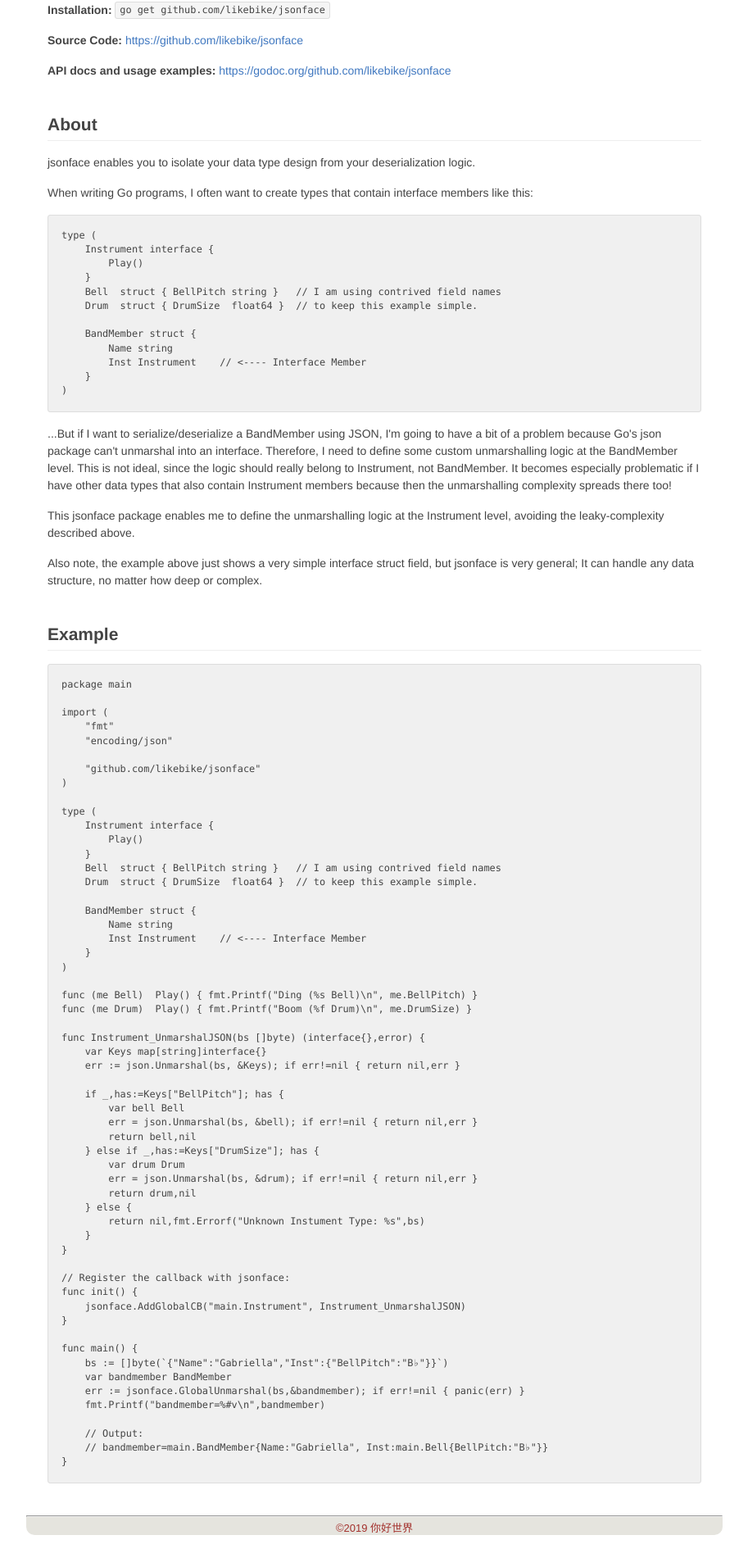
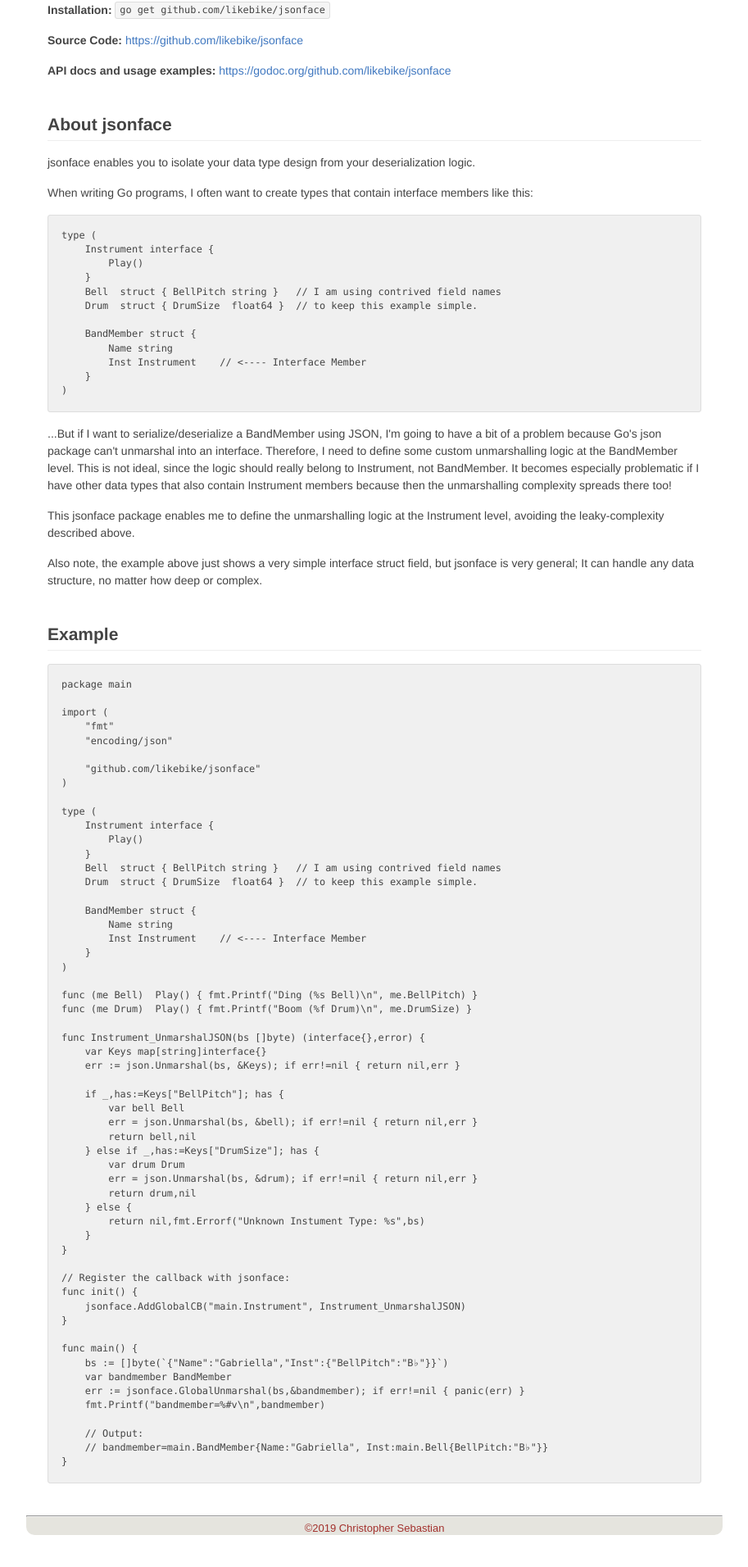
Before and after one commit to likebike/jsonface, a plain HTML site: page index.html in a window 1280 px wide. Shown: the part 222-2134 px from the top of the page at 82% size, without its empty margins (183-1096 px from the left). Drawn offline with Linux system fonts and the light colour scheme.

Commit message:
Render website

```diff
--- a/index.html
+++ b/index.html
@@ -45,7 +45,7 @@
       <article class="markdown-body"><p><strong>Installation:</strong> <code>go get github.com/likebike/jsonface</code></p>
 <p><strong>Source Code:</strong> <a href="https://github.com/likebike/jsonface">https://github.com/likebike/jsonface</a></p>
 <p><strong>API docs and usage examples:</strong> <a href="https://godoc.org/github.com/likebike/jsonface">https://godoc.org/github.com/likebike/jsonface</a></p>
-<h2>About</h2>
+<h2>About jsonface</h2>
 <p>jsonface enables you to isolate your data type design from your deserialization logic.</p>
 <p>When writing Go programs, I often want to create types that contain interface members like this:</p>
 <pre><code>type (
@@ -133,7 +133,7 @@ func main() {
     </section>
     <section id=footer>
       <hr>
-      ©2019 你好世界
+      ©2019 Christopher Sebastian
     </section>
   </body>
 </html>
```
